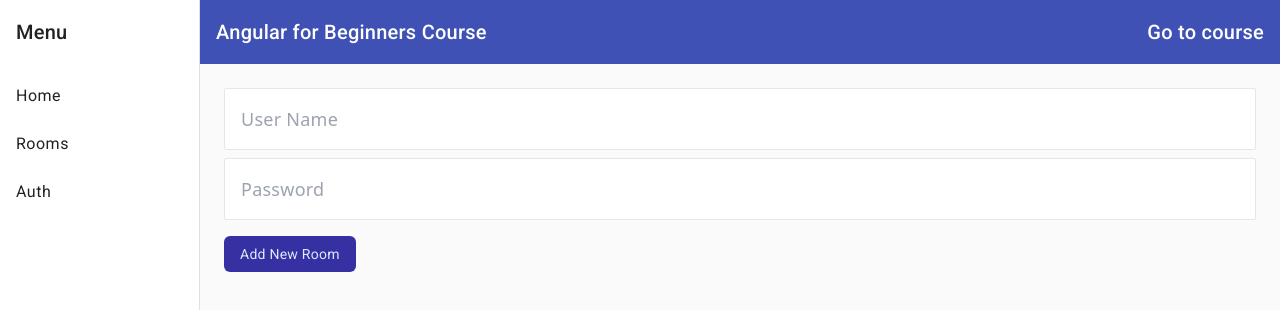
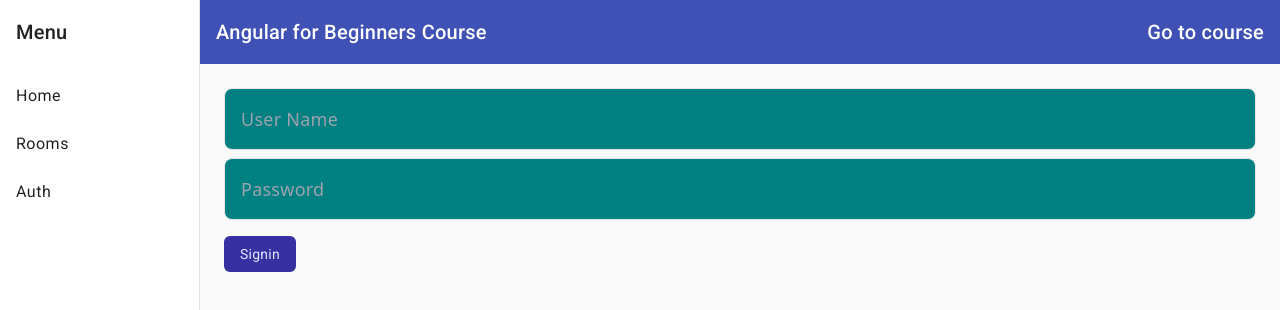
Before and after one commit to shobhit-28/hotelInventoryApp-Angular, an Angular app: page /auth/signin in a window 1280 px wide. Shown: the top 310 px of the page. Built offline with nearby package versions, Linux system fonts and the light colour scheme.

Commit message:
basic directives

```diff
--- a/src/app/pages/auth/signin/signin.component.html
+++ b/src/app/pages/auth/signin/signin.component.html
@@ -2,7 +2,7 @@
     <form (ngSubmit)="logIn(loginForm)" #loginForm="ngForm">
         <div class="flex flex-col gap-2">
             <ng-container *ngFor="let field of formsInputFieldsArr">
-                <input required class="p-4 font-sans text-lg border rounded-sm" [type]="field?.type"
+                <input hinvHover="teal" required class="p-4 font-sans text-lg border rounded-lg" [type]="field?.type"
                     [name]="field.fieldFormName" [placeholder]="field?.displayName"
                     [(ngModel)]="signInData[field.fieldFormName]">
             </ng-container>
@@ -10,7 +10,7 @@
         <div class="">
             <button [disabled]="loginForm.invalid" class="my-4 px-4 py-2 bg-indigo-800 text-blue-100 rounded-md"
                 type="submit">
-                Add New Room
+                Signin
             </button>
         </div>
     </form>
--- a/src/app/pages/auth/signin/signin.component.ts
+++ b/src/app/pages/auth/signin/signin.component.ts
@@ -1,13 +1,14 @@
 import { Component } from '@angular/core';
 import { NgForm } from '@angular/forms';
 import { CommonPagesModuleModule } from '../../common-pages-module.module';
+import { HoverDirective } from '../../../directives/hover-directive/hover.directive';
 
 type logInType = { userName: string, password: string, [key: string]: string }
 
 @Component({
   selector: 'hinv-signin',
   standalone: true,
-  imports: [CommonPagesModuleModule],
+  imports: [CommonPagesModuleModule, HoverDirective],
   templateUrl: './signin.component.html',
   styleUrl: './signin.component.scss'
 })
```
